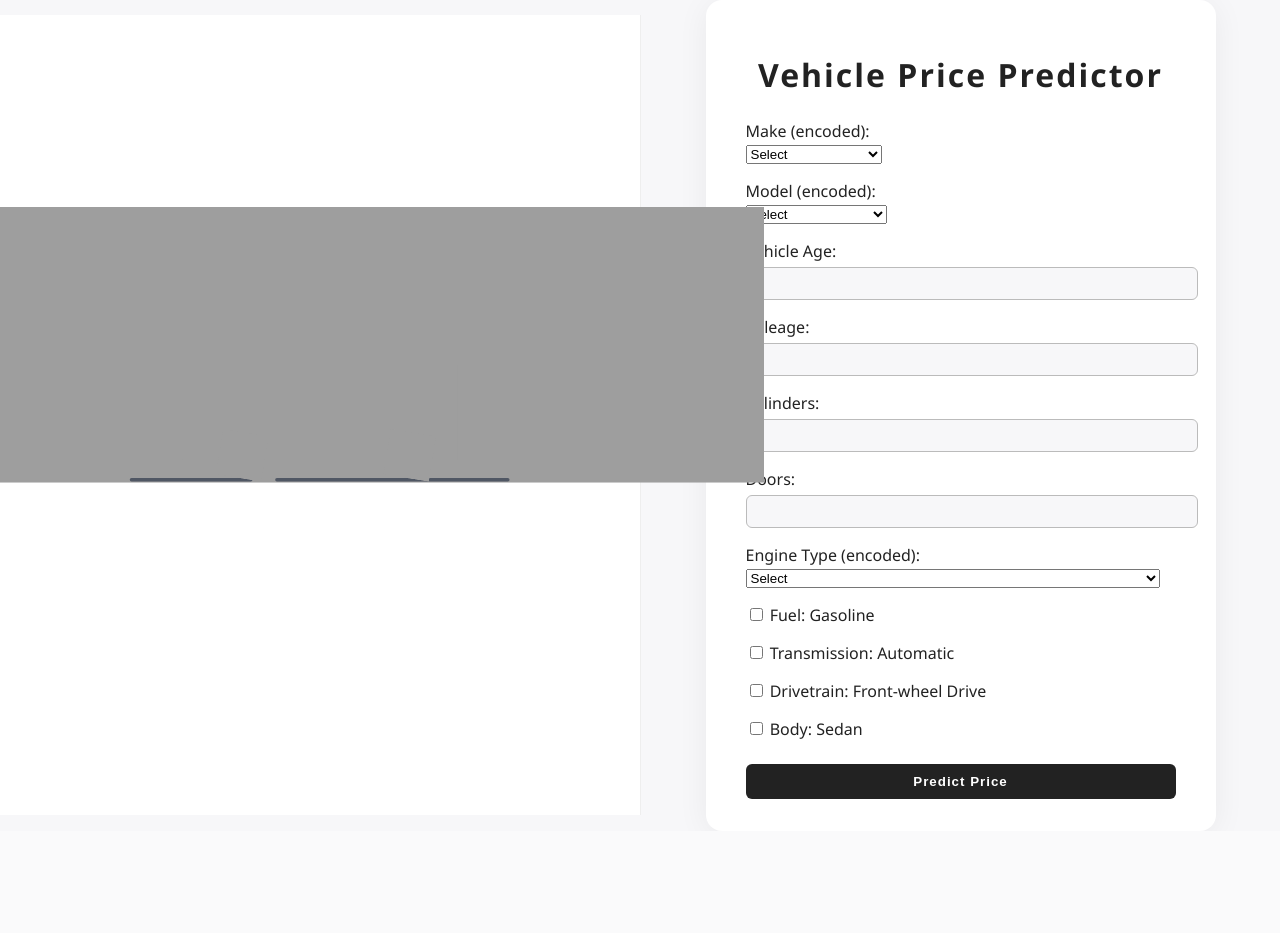
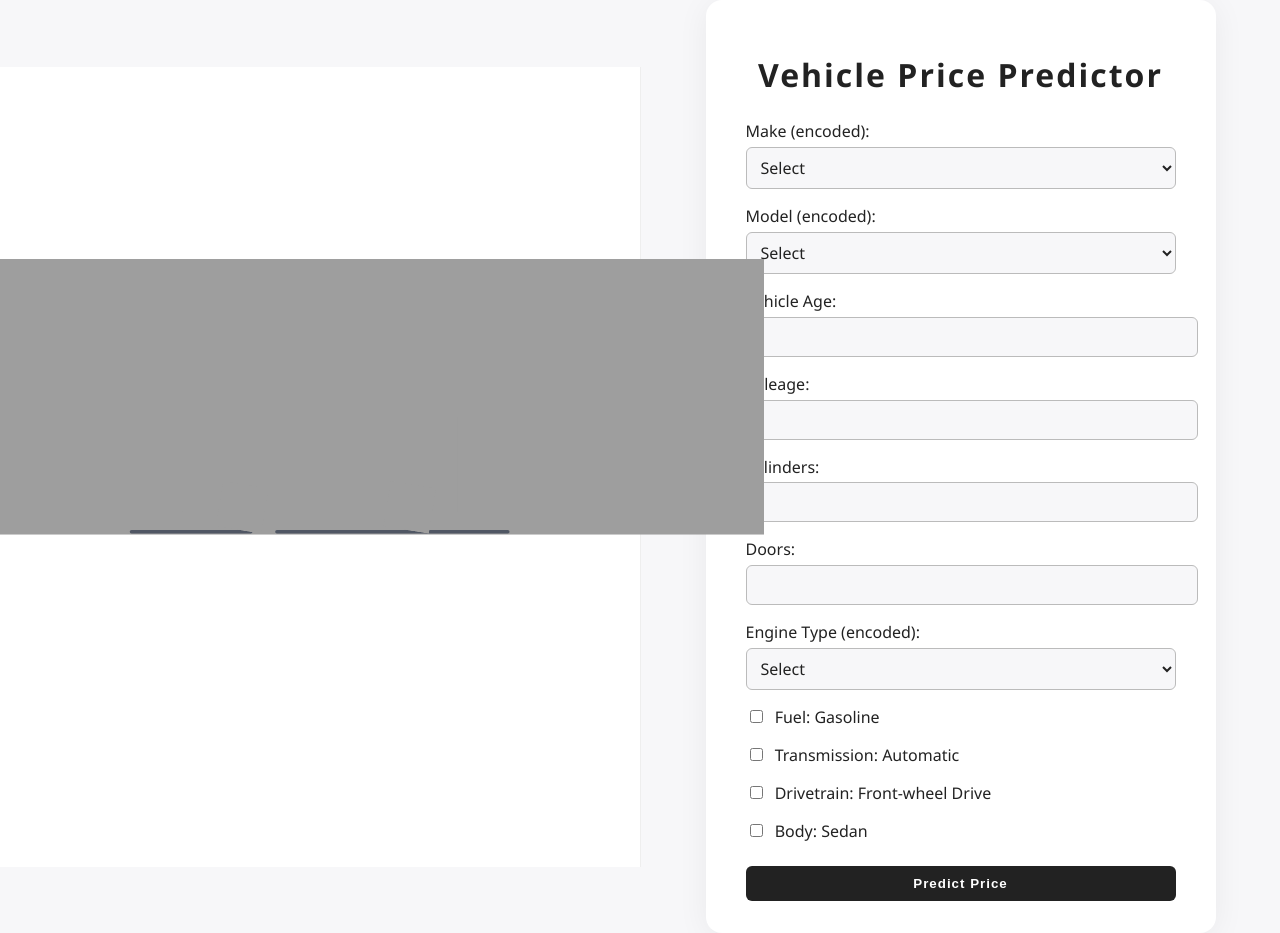
Before and after one commit to AlluriAkshitha/VehiclePricePrediction-using-ML, a Flask app: page / in a window 1280 px wide. Before the commit the page ends 815 px from the top, so only its background shows below. Run offline with Flask 3, Linux system fonts and the light colour scheme; parts of the project's set-up code (start-up, migrations or seed data) failed here and were passed over.

Commit message:
Update styles.css

```diff
--- a/static/styles.css
+++ b/static/styles.css
@@ -5,24 +5,25 @@
     min-height: 100vh;
     margin: 0;
 }
+
 .main-container {
     display: flex;
     min-height: 100vh;
-    align-items: center;      /* Vertically center both sides */
-    justify-content: center;  /* Horizontally center content */
+    align-items: center;
+    justify-content: center;
     background: #f7f7f9;
 }
 
 .logo-side {
     background: #fff;
-    width: 50vw;              /* Make both sides equal */
+    width: 50vw;
     display: flex;
     align-items: center;
     justify-content: center;
     flex-direction: column;
     border-right: 1px solid #eee;
     min-height: 100vh;
-    padding: 0;               /* Remove padding */
+    padding: 0;
 }
 
 .form-side {
@@ -31,7 +32,7 @@
     align-items: center;
     justify-content: center;
     min-height: 100vh;
-    padding: 0;               /* Remove padding */
+    padding: 0;
 }
 
 .card {
@@ -42,19 +43,23 @@
     width: 100%;
     max-width: 430px;
 }
+
 h1 {
     text-align: center;
     margin-bottom: 1.5rem;
     color: #222;
     letter-spacing: 2px;
 }
+
 label {
     margin-top: 1rem;
     display: block;
     color: #222;
     font-weight: 500;
 }
-input[type="text"] {
+
+input[type="text"],
+select {
     width: 100%;
     padding: 8px 10px;
     margin-top: 0.3rem;
@@ -62,7 +67,14 @@
     border-radius: 6px;
     background: #f7f7f9;
     color: #222;
+    font-family: inherit;
+    font-size: 1rem;
 }
+
+input[type="checkbox"] {
+    margin-right: 8px;
+}
+
 input[type="submit"] {
     margin-top: 1.5rem;
     width: 100%;
@@ -76,17 +88,20 @@
     letter-spacing: 1px;
     transition: background 0.2s, color 0.2s;
 }
+
 input[type="submit"]:hover {
     background: #fff;
     color: #222;
     border: 1px solid #222;
 }
+
 .result {
     text-align: center;
     font-size: 1.3rem;
     margin-top: 1.2rem;
     color: #007bff;
 }
+
 a {
     color: #007bff;
     text-decoration: none;
@@ -94,17 +109,23 @@
     text-align: center;
     margin-top: 2rem;
 }
+
 a:hover {
     text-decoration: underline;
 }
+
+/* Responsive magic */
 @media (max-width: 900px) {
     .main-container {
         flex-direction: column;
     }
-    .logo-side, .form-side {
+
+    .logo-side,
+    .form-side {
         width: 100vw;
         min-height: 40vh;
     }
+
     .form-side {
         min-height: 60vh;
     }
```
